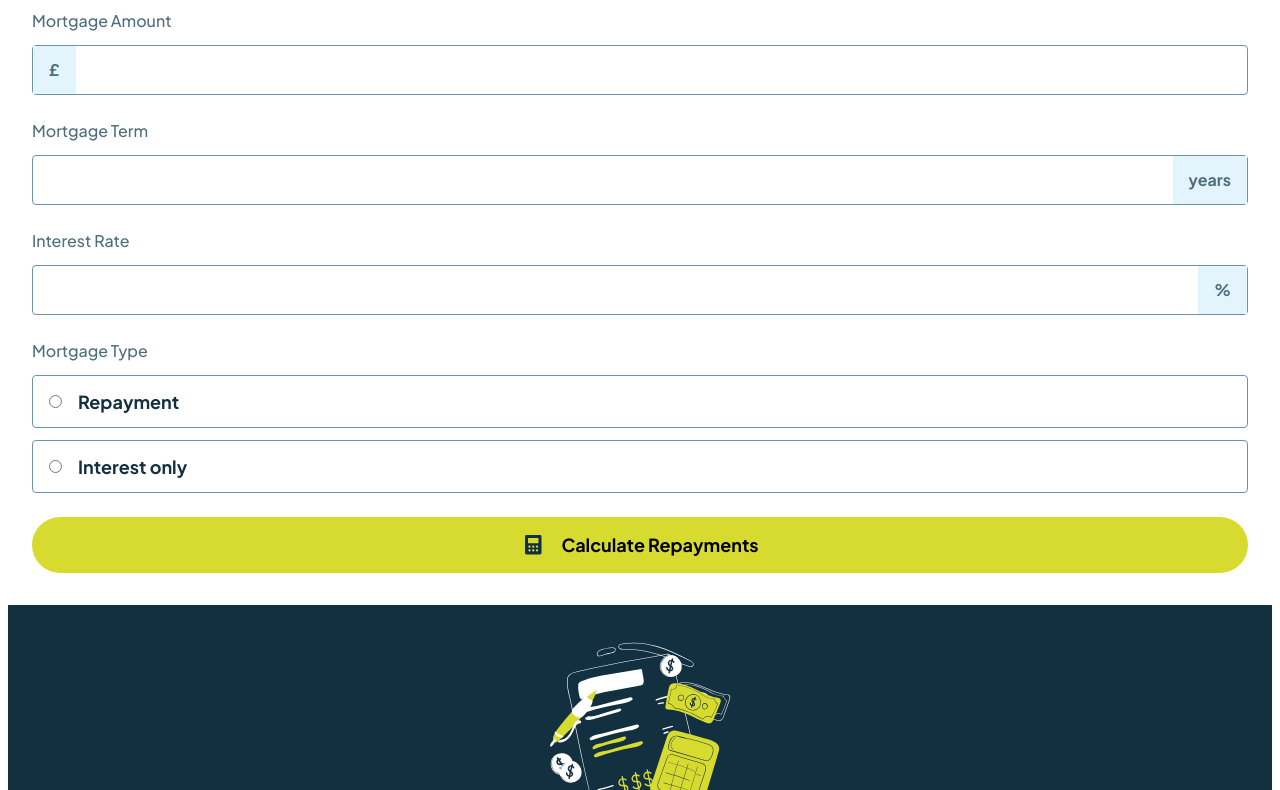
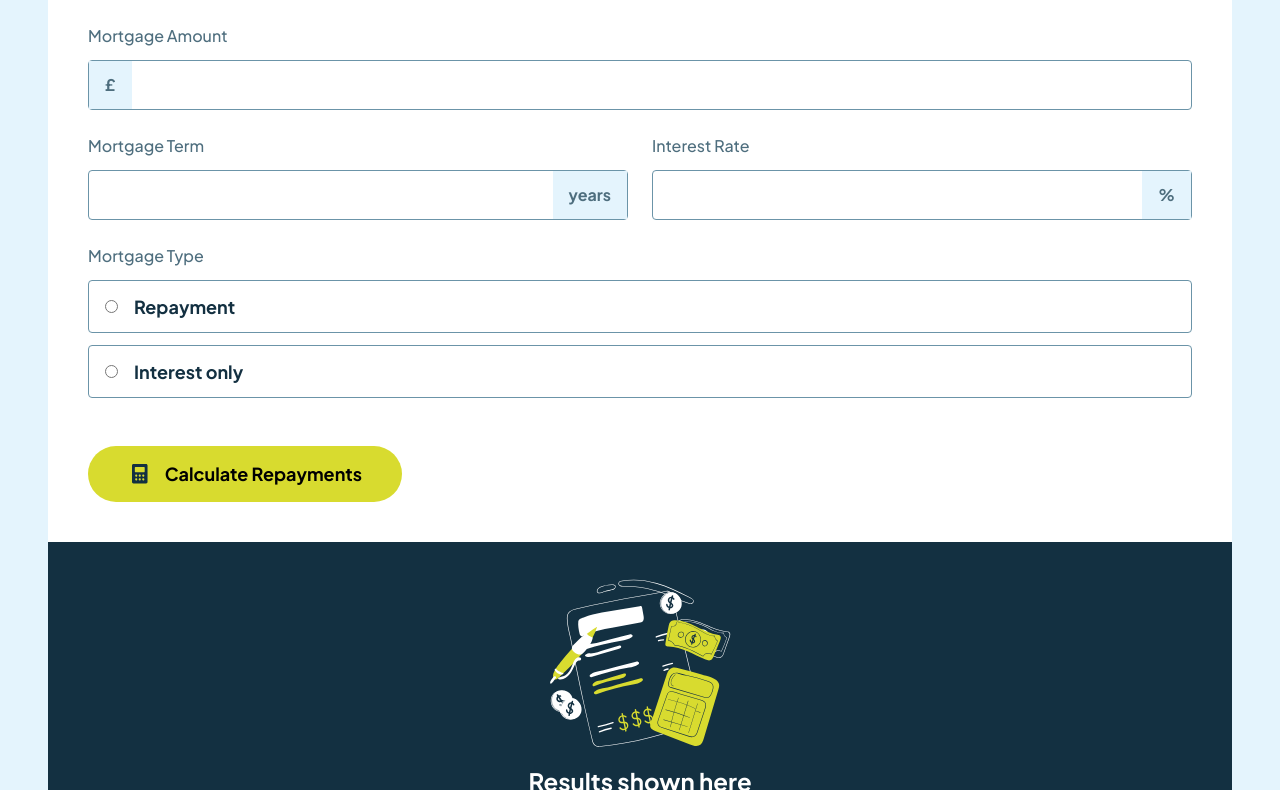
Before and after one commit to dhpcode/mortgage-repayment-calc, a plain HTML site: page index.html in a window 1280 px wide. Shown: the part 126-916 px from the top of the page. Drawn offline with Linux system fonts and the light colour scheme.

Commit message:
Add tablet design

```diff
--- a/css/styles.css
+++ b/css/styles.css
@@ -32,7 +32,7 @@ body {
 	font-size: 1rem;
 	font-weight: bold;
 	line-height: 1.5;
-	background-color: #fff;
+	background-color: var(--bg-color);
 	color: var(--text-color);
 }
 
@@ -194,6 +194,7 @@ select:-webkit-autofill:focus {
 	color: var(--dark-color);
 	display: flex;
 	gap: 16px;
+	cursor: pointer;
 }
 
 .radio-box input {
@@ -210,14 +211,19 @@ select:-webkit-autofill:focus {
 	font-weight: 700;
 	line-height: 125%;
 	padding: 0;
+	transition: 0.2s;
+	cursor: pointer;
 }
 
+.btn:hover {
+	opacity: 0.8;
+}
 .btn__inner {
 	width: 100%;
 	padding: 1rem 2.8rem;
 	display: inline-flex;
 	align-items: center;
-	justify-content: center;
+	justify-content: space-between;
 	gap: 1rem;
 }
 
@@ -284,3 +290,52 @@ select:-webkit-autofill:focus {
 	only screen and (min-resolution: 192dpi),
 	only screen and (min-resolution: 2dppx) {
 }
+
+@media screen and (min-width: 768px) {
+	/* ========TABLET========= */
+
+	.container {
+		padding: 40px;
+	}
+
+	/* ========== App ========== */
+	.app {
+		border-radius: 24px;
+		overflow: hidden;
+	}
+
+	/* ========Form Box======== */
+
+	.form-box {
+		padding: 40px;
+	}
+
+	/* ==========Form box header==========*/
+
+	/* ===========Form Header=========== */
+	.form-header {
+		flex-direction: row;
+		margin-bottom: 2.5rem;
+	}
+	.form-box__heading {
+		margin: 0;
+	}
+
+	/* ===============Row=================== */
+	.row {
+		flex-direction: row;
+	}
+
+	.row > div {
+		flex: 1 1 50%;
+	}
+	.btn {
+		max-width: 314px;
+		margin-top: 1.5rem;
+	}
+
+	.btn__inner {
+		gap: 12px;
+		padding: 16px 40px;
+	}
+}
```
